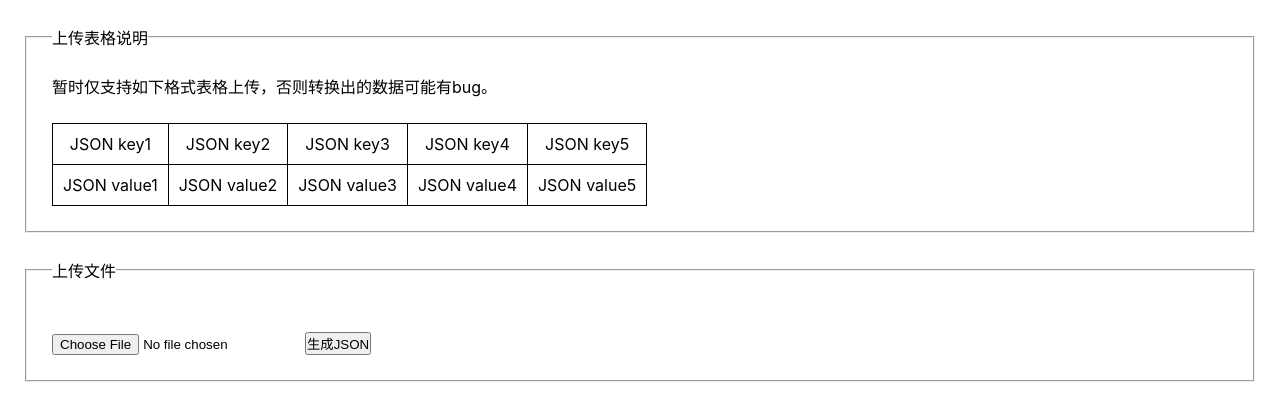
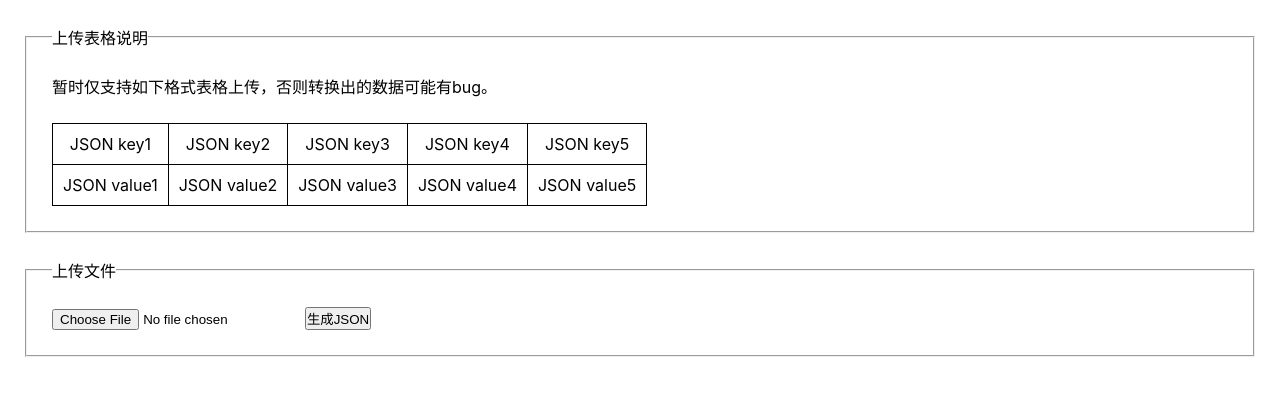
Before and after one commit to Phil-Libra/excel-to-json, a React (Create React App) app: page / in a window 1280 px wide. Shown: the top 420 px of the page. Built offline with nearby package versions, Linux system fonts and the light colour scheme.

Commit message:
优化下载链接位置

```diff
--- a/src/App.js
+++ b/src/App.js
@@ -81,7 +81,7 @@ function App() {
     link.href = URL.createObjectURL(blob);
     link.download = `${fileName}.json`;
     link.innerText = '下载JSON';
-    fileField.prepend(link);
+    fileField.append(link);
   };
 
   const handleUpload = async (e) => {
@@ -134,10 +134,8 @@ function App() {
       </fieldset>
       <fieldset id='file'>
         <legend>上传文件</legend>
-        <div className={styles.inputBox}>
-          <input type="file" name="excel-file" id="excel-file" onChange={handleUpload} />
-          <button onClick={generateJSON}>生成JSON</button>
-        </div>
+        <input type="file" name="excel-file" id="excel-file" onChange={handleUpload} />
+        <button onClick={generateJSON}>生成JSON</button>
       </fieldset>
 
       {
--- a/src/App.module.css
+++ b/src/App.module.css
@@ -24,6 +24,6 @@
   margin: 25px;
   padding: 25px;
 }
-.inputBox {
-  margin-top: 25px;
+:global button {
+  margin-right: 25px;
 }
--- a/src/App.module.less
+++ b/src/App.module.less
@@ -33,8 +33,8 @@
         margin: 25px;
         padding: 25px;
     }
+
+    button {
+        margin-right: 25px;
+    }
 }
-
-.inputBox {
-    margin-top: 25px;
-}
```
